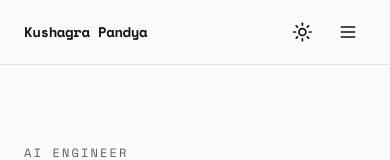
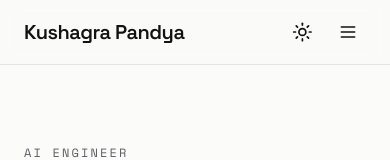
Before and after one commit to Kushagra077/portfolio, a Next.js app: page / in a window 390 px wide. Shown: the top 160 px of the page. Built offline with nearby package versions, Linux system fonts and the light colour scheme.

Commit message:
style: update navigation component styles for improved responsiveness and aesthetics

```diff
--- a/components/navigation.tsx
+++ b/components/navigation.tsx
@@ -22,13 +22,13 @@ export function Navigation() {
       <div className="container flex h-16 items-center justify-between">
         <Link
           href="/"
-          className="font-mono text-sm font-bold tracking-tight text-foreground"
+          className="whitespace-nowrap font-display text-xl font-semibold tracking-tight text-foreground sm:text-2xl"
           onClick={() => setIsOpen(false)}
         >
           {site.name}
         </Link>
 
-        <nav className="hidden items-center gap-8 md:flex">
+        <nav className="hidden items-center gap-8 lg:flex">
           {navItems.map((item) => {
             const active = isActive(pathname, item.href);
             return (
@@ -54,7 +54,7 @@ export function Navigation() {
           <button
             type="button"
             aria-label="Toggle menu"
-            className="inline-flex h-9 w-9 items-center justify-center rounded-md text-foreground md:hidden"
+            className="inline-flex h-9 w-9 items-center justify-center rounded-md text-foreground lg:hidden"
             onClick={() => setIsOpen((v) => !v)}
           >
             {isOpen ? <X className="h-5 w-5" /> : <Menu className="h-5 w-5" />}
@@ -63,7 +63,7 @@ export function Navigation() {
       </div>
 
       {isOpen && (
-        <div className="border-t border-border bg-background md:hidden">
+        <div className="border-t border-border bg-background lg:hidden">
           <nav className="container flex flex-col py-4">
             {navItems.map((item) => {
               const active = isActive(pathname, item.href);
```
